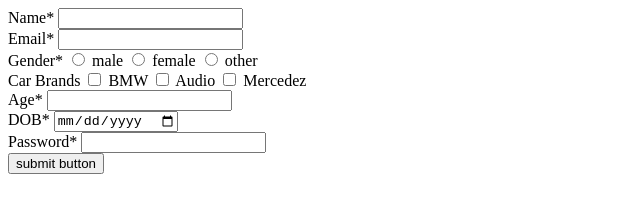
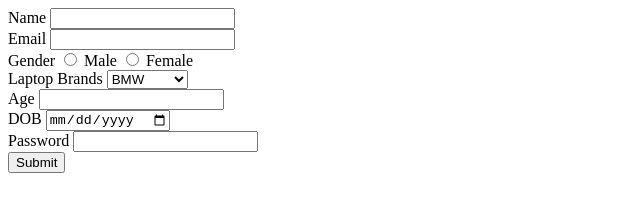
Before and after one commit to acciojob/signup-form-car-coder785, a website: page main.html in a window 1280 px wide. Shown: the whole page, without its empty margins (0-640 px from the left). Drawn offline with Linux system fonts and the light colour scheme.

Commit message:
created a submission

```diff
--- a/main.html
+++ b/main.html
@@ -7,50 +7,43 @@
 </head>
 
 <body>
-	<form>
-<div>
-		<label for="name">Name*</label>
+	<form action="yourmail@gmail.com" method="post">
+		<label for="name">Name</label>
 		<input type="text" id="name" required>
-</div>
+		<br>
 
-		<div>
-			<label for="email">Email*</label>
-		<input type="email" id="email" required>
-		</div>
-	<div>
-			<label for="gender">Gender* </label>
-		<input type="radio" id="male" name="gender">
-		<label>male</label>
-			<input type="radio" id="female"  name="gender">
-		<label>female</label>
-			<input type="radio" id="other"  name="gender">
-		<label>other</label>
-	</div>
-		<div>
-			<label for="car brands"> Car Brands</label>
-			<input type="checkbox" id="cars">
-			<label for="BMW">BMW</label>
-			<input type="checkbox" id="cars">
-			<label for="Audi">Audio</label>
-			<input type="checkbox" id="cars">
-			<label for="Mercedez"> Mercedez</label>
-		</div>
-		<div>
-			<label for="age">Age*</label>
-			<input type="text" id="carage">
-		</div>
-		<div>
-			<label for="dob">DOB*</label>
-			<input type="date" id="dop">
-		</div>
-		<div>
-			<label for="Password">Password*</label>
-			<input type="password" id="password">
-		</div>
-		<div>
-			<button id="btn">submit button</button>
-		</div>
-	</form>
+		<label for="email">Email</label>
+		 <input type="email" id="email" required>
+		<br>
+
+		<label for="gender">Gender</label>
+		<input type="radio" id="gender" name="gender" required> Male
+		<input type="radio" id="gender" name="gender" required> Female
+		<br>
+
+		<label for="laptop">Laptop Brands</label>
+
+			<select id="laptop" required>
+				<option name="laptop">BMW</option>
+				<option name="laptop">Audi</option>
+				<option name="laptop">Mercedez</option>
+			</select>
+			<br>
+
+
+		<label for="age">Age</label>
+		<input type="text" id="age" required>
+		<br>
+		<label for="dob">DOB</label>
+		<input type="date" id="dob" required>
+		<br>
+		<label for="password">Password</label>
+		<input type="password" id="password" required>
+	<br>
+
+
+		<button type="submit"> Submit</button>
+
 	<!-- the entire body must be written by student -->
     <script type="text/javascript" src="./script.js">
 </script>
```
